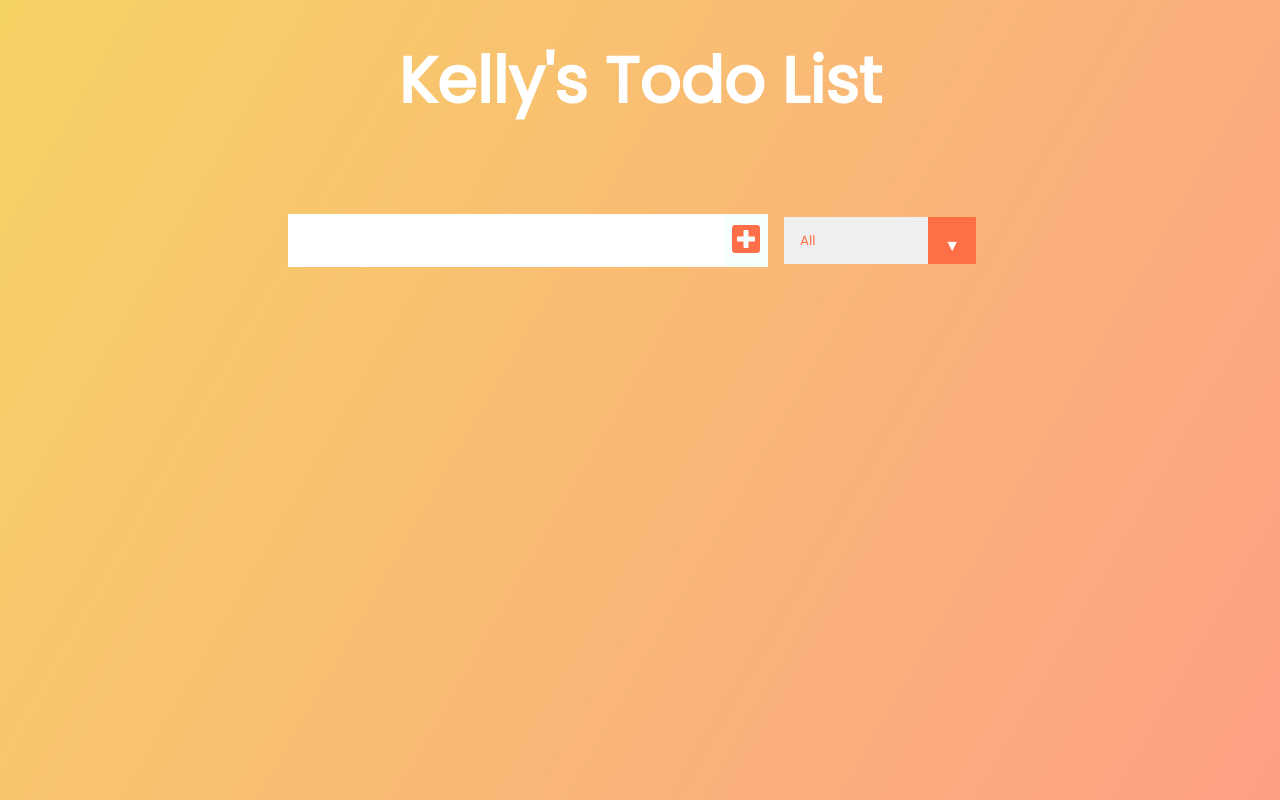
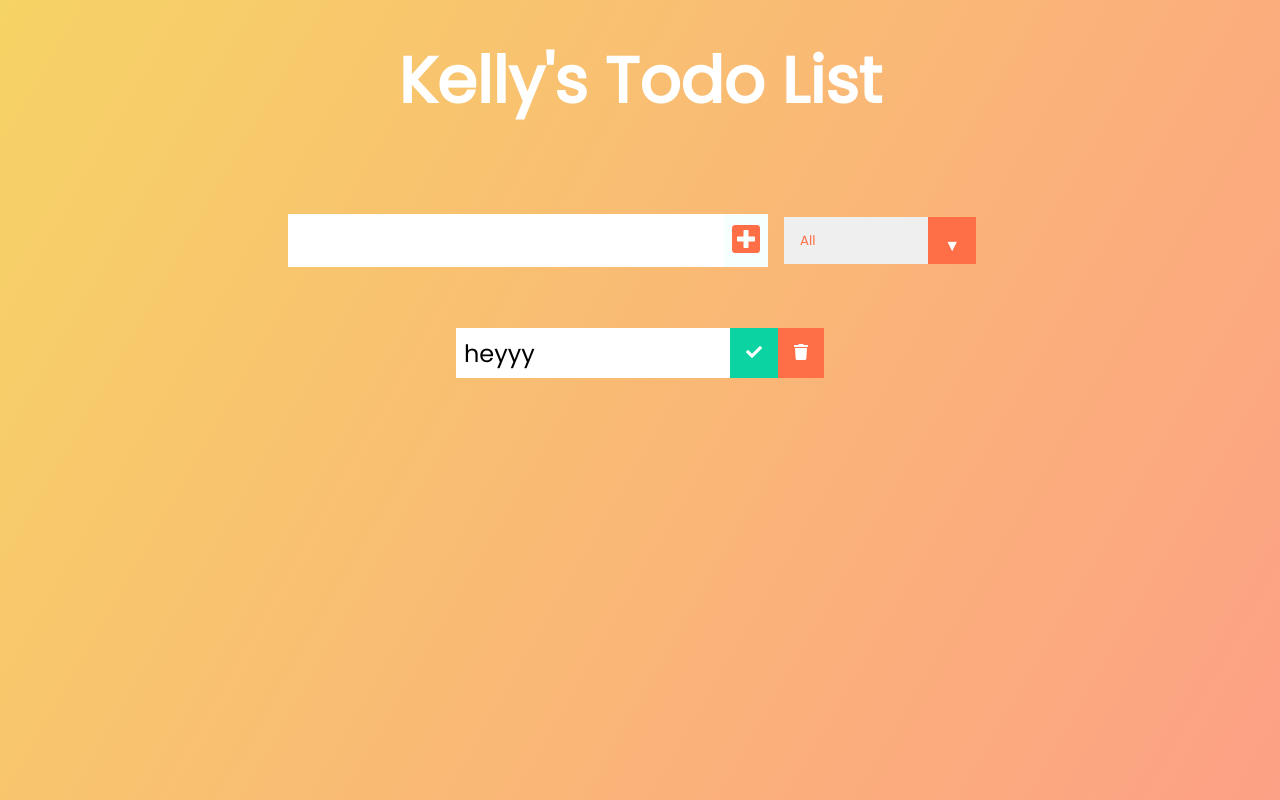
Before and after one commit to KellyAtmore/todo-list, a React (Create React App) app: page / in a window 1280 px wide. Built offline with nearby package versions, Linux system fonts and the light colour scheme.

Commit message:
add single todo component

```diff
--- /dev/null
+++ b/src/components/Todo.js
@@ -0,0 +1,15 @@
+const Todo = () => {
+  return (
+    <div className="todo">
+      <li className="todo-item">heyyy</li>
+      <button className="complete-btn">
+        <i className="fas fa-check"></i>
+      </button>
+      <button className="trash-btn">
+        <i className="fas fa-trash"></i>
+      </button>
+    </div>
+  );
+};
+
+export default Todo;
--- a/src/components/TodoList.js
+++ b/src/components/TodoList.js
@@ -1,9 +1,12 @@
 import React from "react";
+import Todo from "./Todo";
 
 const TodoList = () => {
   return (
     <div className="todo-container">
-      <ul className="todo-list"></ul>
+      <ul className="todo-list">
+        <Todo />
+      </ul>
     </div>
   );
 };
```
